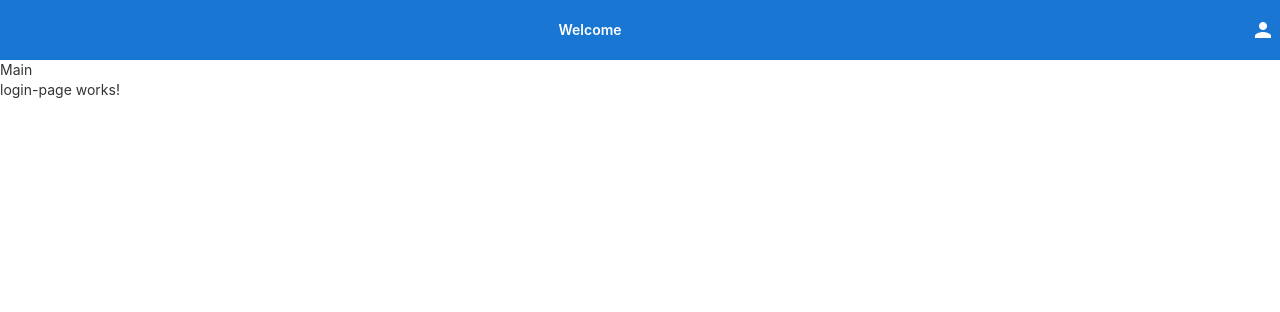
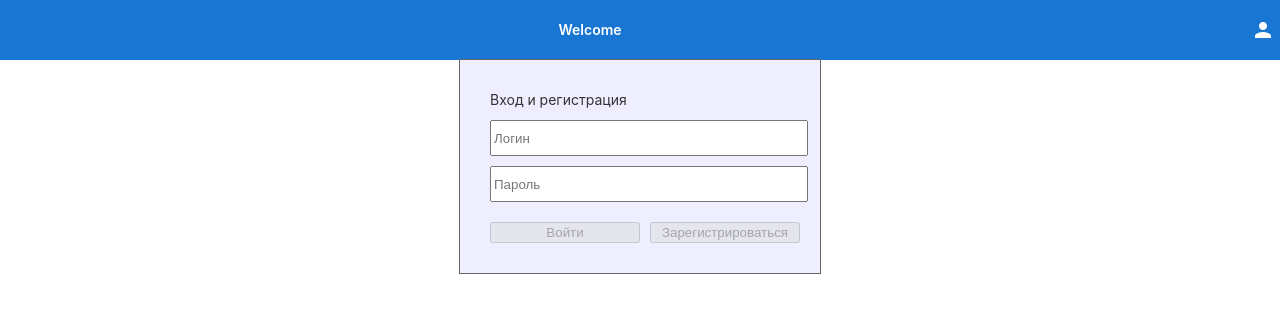
Before and after one commit to shooterbot/RSOI, an Angular app in the folder frontend/: page /login in a window 1280 px wide. Shown: the top 312 px of the page. Built offline with nearby package versions, Linux system fonts and the light colour scheme.

Commit message:
Added login form

```diff
--- a/frontend/src/app/app.component.html
+++ b/frontend/src/app/app.component.html
@@ -801,6 +801,5 @@
 
 <app-topbar [user]="user || null"></app-topbar>
 <div class="outlet">
-  <p>Main</p>
   <router-outlet></router-outlet>
 </div>
--- a/frontend/src/app/app.module.ts
+++ b/frontend/src/app/app.module.ts
@@ -10,6 +10,7 @@ import { LoginPageComponent } from './components/login-page/login-page.component
 import {AppRoutingModule} from "./app-routing/app-routing.module";
 import { CataloguePageComponent } from './components/catalogue-page/catalogue-page.component';
 import { RecommendationsPageComponent } from './components/recommendations-page/recommendations-page.component';
+import {FormsModule, ReactiveFormsModule} from "@angular/forms";
 
 @NgModule({
   declarations: [
@@ -24,7 +25,9 @@ import { RecommendationsPageComponent } from './components/recommendations-page/
     BrowserModule,
     BrowserAnimationsModule,
     RouterLink,
-    MatIconModule
+    MatIconModule,
+    FormsModule,
+    ReactiveFormsModule
   ],
   providers: [],
   bootstrap: [AppComponent]
--- a/frontend/src/app/components/login-page/login-page.component.css
+++ b/frontend/src/app/components/login-page/login-page.component.css
@@ -0,0 +1,40 @@
+.card
+{
+  padding: 30px;
+  display:grid;
+  margin-left: auto;
+  margin-right: auto;
+  width: 300px;
+  background: #eeeeff;
+  outline: 1px solid #666;
+}
+
+.card-content
+{
+  margin-left: auto;
+  margin-right: auto;
+  margin-bottom: 20px;
+  display:grid;
+  grid-row-gap: 10px;
+  width: 100%;
+}
+
+.input-form
+{
+  width:100%;
+  height:30px;
+}
+
+.card-actions
+{
+  display:flex;
+  /*grid-column-;*/
+  /*grid-column-gap:;*/
+  gap: 10px;
+  width: 100%;
+}
+
+.login-button
+{
+  width: 150px;
+}
--- a/frontend/src/app/components/login-page/login-page.component.html
+++ b/frontend/src/app/components/login-page/login-page.component.html
@@ -1 +1,40 @@
-<p>login-page works!</p>
+<form
+  class="card"
+  [formGroup]="form"
+>
+  <div class="card-content">
+    <span>Вход и регистрация</span>
+    <input
+      class="input-form"
+      formControlName="login"
+      id="login"
+      type="text"
+      placeholder="Логин"
+    >
+    <input
+      class="input-form"
+      formControlName="password"
+      id="password"
+      type="password"
+      placeholder="Пароль"
+    >
+  </div>
+  <div class="card-actions">
+    <button
+      type="submit"
+      class="login-button"
+      [disabled]="form.invalid"
+      (click)="onLogin()"
+    >
+      Войти
+    </button>
+    <button
+      type="submit"
+      class="login-button"
+      [disabled]="form.invalid"
+      (click)="onRegister()"
+    >
+      Зарегистрироваться
+    </button>
+  </div>
+</form>
--- a/frontend/src/app/components/login-page/login-page.component.ts
+++ b/frontend/src/app/components/login-page/login-page.component.ts
@@ -1,4 +1,5 @@
 import { Component, OnInit } from '@angular/core';
+import {FormControl, FormGroup, Validators} from "@angular/forms";
 
 @Component({
   selector: 'app-login-page',
@@ -6,10 +7,20 @@ import { Component, OnInit } from '@angular/core';
   styleUrls: ['./login-page.component.css']
 })
 export class LoginPageComponent implements OnInit {
+  form: FormGroup;
 
   constructor() { }
 
   ngOnInit(): void {
+    this.form = new FormGroup({
+      login: new FormControl(null, [Validators.required]),
+      password: new FormControl(null, [Validators.required])
+    })
   }
+  onLogin(){
 
+  }
+  onRegister(){
+
+  }
 }
```
Also changed, not shown: frontend/src/app/app-routing/app-routing.module.ts (+9 -7 lines).
